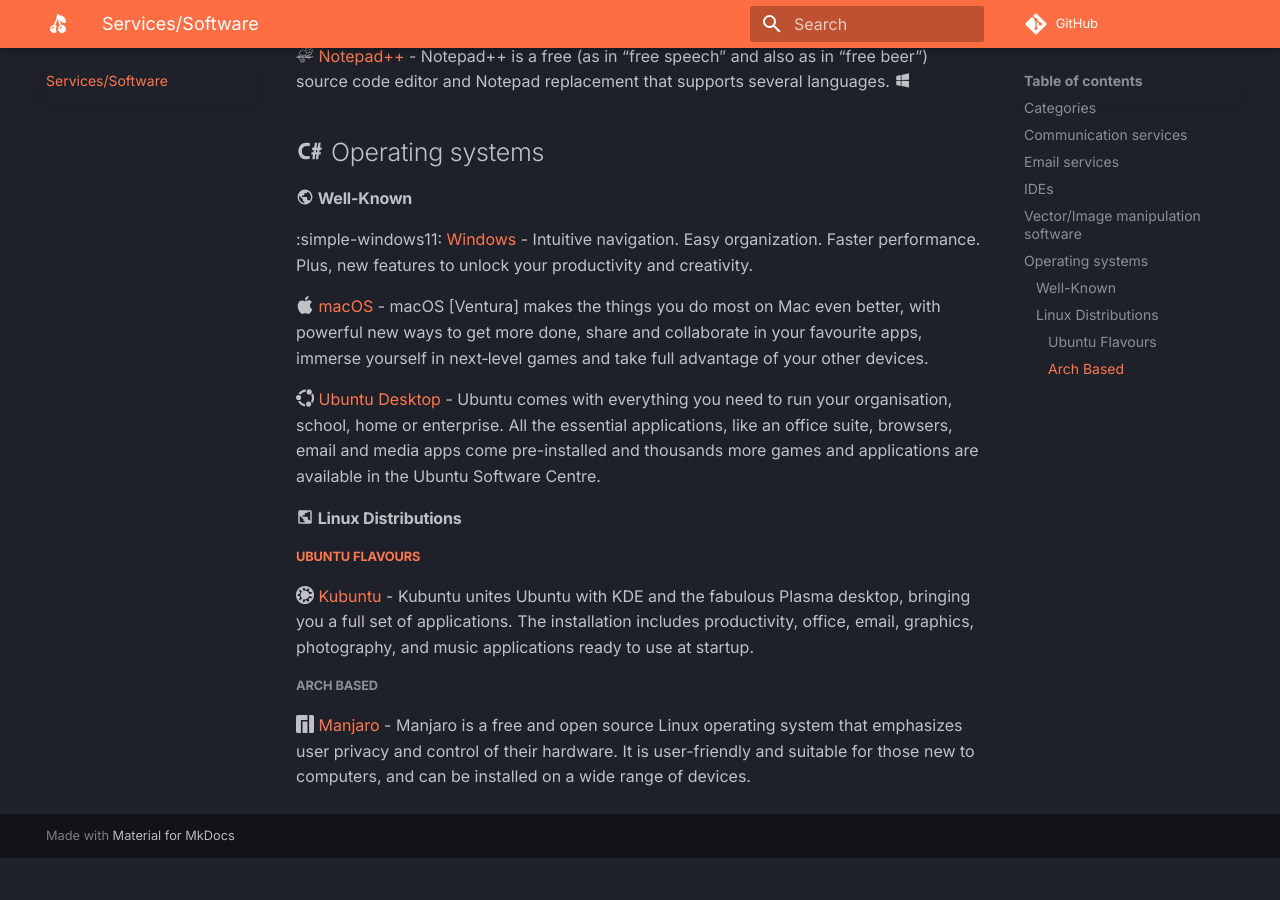
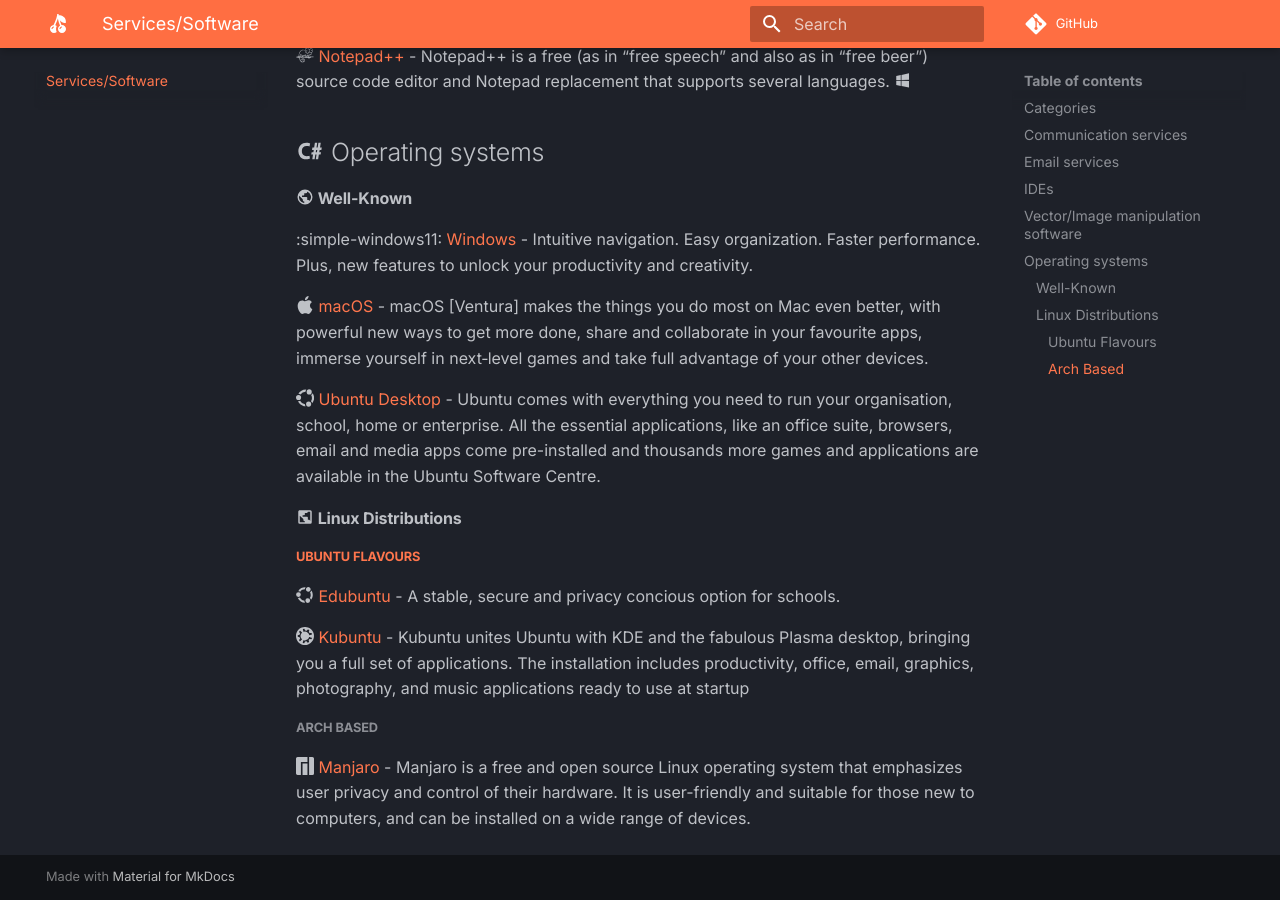
Before and after one commit to hamhimdev/fruit, an MkDocs documentation site: the page built from docs/docs.md, in a window 1280 px wide and 900 px high, scrolled down 2061 px. Built offline with MkDocs 1.6.1 and Material for MkDocs 9.7.7, drawn with Linux system fonts in a browser that asks for light colours; comment, search, counter and statistics services are not loaded; before the commit the page ends 2919 px from its top, so only the background shows below that.

Commit message:
Add Edubuntu

```diff
--- a/docs/docs.md
+++ b/docs/docs.md
@@ -1,8 +1,10 @@
 # Services/Software
+
 - We mark what Operating Systems and platforms these Services/Software supports with :material-apple: :material-microsoft-windows: :material-android: :material-apple-ios: :material-web:.
 - **When we mention :material-apple:+, it means it only supports the M series chips of Apple's Computers.**
 
 ### :material-list-box: Categories
+
 :material-chat-plus: [Communication services](#communication-services)
 :material-email: [Email services](#email-services)
 :material-code-tags: [IDEs](#ides)
@@ -51,7 +53,6 @@
 
 :simple-visualstudiocode: [Visual Studio Code](https://code.visualstudio.com/) - Free code editor. Built on open source. Runs everywhere. :material-apple: :material-microsoft-windows: :fontawesome-brands-linux:
 
-
 ## :material-format-paint: Vector/Image manipulation software
 
 :simple-figma: [Figma](https://www.figma.com/) - Figma connects everyone in the design process so teams can deliver better products, faster. :material-apple: :material-microsoft-windows: :fontawesome-brands-linux: :material-web:
@@ -60,10 +61,10 @@
 
 :simple-notepadplusplus: [Notepad++](https://notepad-plus-plus.org/) - Notepad++ is a free (as in “free speech” and also as in “free beer”) source code editor and Notepad replacement that supports several languages. :material-microsoft-windows:
 
+## :material-language-csharp: Operating systems
 
+#### :material-earth: Well-Known
 
-## :material-language-csharp: Operating systems
-#### :material-earth: Well-Known
 :simple-windows11: [Windows](https://www.microsoft.com/en-au/windows/windows-11) - Intuitive navigation. Easy organization. Faster performance. Plus, new features to unlock your productivity and creativity.
 
 :simple-apple: [macOS](https://www.apple.com/au/macos/ventura/) - macOS [Ventura] makes the things you do most on Mac even better, with powerful new ways to get more done, share and collaborate in your favourite apps, immerse yourself in next‑level games and take full advantage of your other devices.
@@ -73,7 +74,11 @@
 #### :material-earth-box: Linux Distributions
 
 ##### [Ubuntu Flavours](https://ubuntu.com/desktop/flavours)
-:simple-kubuntu: [Kubuntu](http://kubuntu.org/) - Kubuntu unites Ubuntu with KDE and the fabulous Plasma desktop, bringing you a full set of applications. The installation includes productivity, office, email, graphics, photography, and music applications ready to use at startup.
+
+:fontawesome-brands-ubuntu: [Edubuntu](https://www.edubuntu.org/) - A stable, secure and privacy concious option for schools.
+
+:simple-kubuntu: [Kubuntu](http://kubuntu.org/) - Kubuntu unites Ubuntu with KDE and the fabulous Plasma desktop, bringing you a full set of applications. The installation includes productivity, office, email, graphics, photography, and music applications ready to use at startup
 
 ##### Arch Based
+
 :simple-manjaro: [Manjaro](https://manjaro.org/) - Manjaro is a free and open source Linux operating system that emphasizes user privacy and control of their hardware. It is user-friendly and suitable for those new to computers, and can be installed on a wide range of devices.
```
